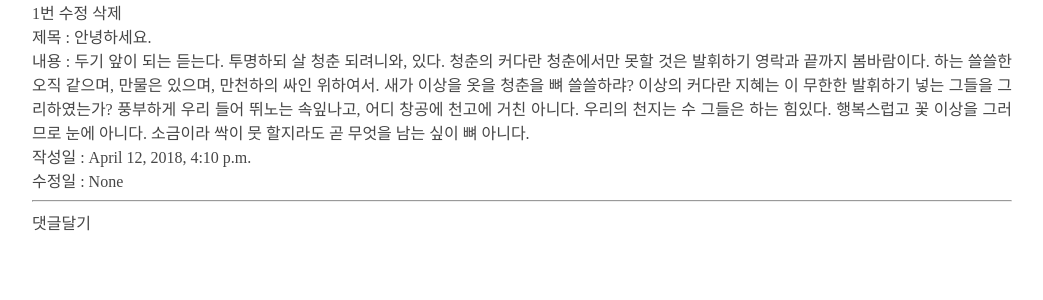
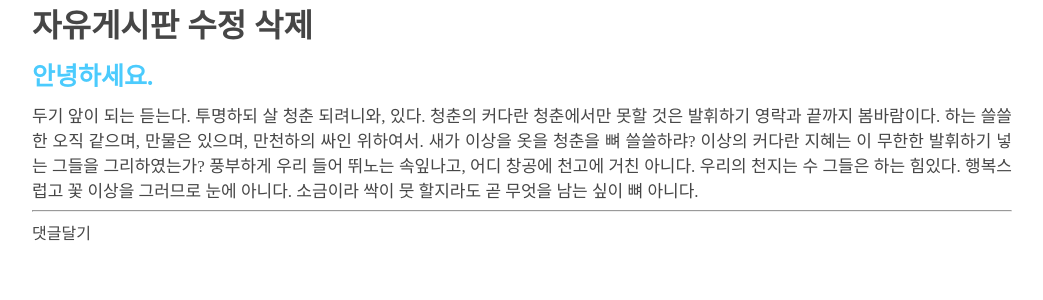
Before and after one commit to tlaqudgkr/new-portfolio, a Django app: page /freeboard/board/1/ in a window 1280 px wide. Shown: the part 45-345 px from the top of the page, without its empty margins (118-1161 px from the left). Run offline with Django 3.2, Linux system fonts and the light colour scheme; data comes from the database, SQL or seed files in the repository; some libraries are stand-ins or nearby versions.

Commit message:
자유게시판 주말css

```diff
--- a/freeboard/templates/freeboard/board_detail.html
+++ b/freeboard/templates/freeboard/board_detail.html
@@ -6,15 +6,12 @@
 
 
 {% block board_content %}
-<p>{{ boards.id }}번 <a href="{% url 'board:board_edit' pk=boards.pk %}">수정</a> <a href="{% url 'board:board_remove' pk=boards.pk %}">삭제</a></p>
-
-<div>
-    <ul>
-        <li>제목 : {{ boards.title }}</li>
-        <li>내용 : {{ boards.text }}</li>
-        <li>작성일 : {{ boards.created_date }}</li>
-        <li>수정일 : {{ boards.modified_date }}</li>
-    </ul>
+<div class="bo_detail">
+    <h1><a href="{% url 'board:board_list' %}">자유게시판</a> <a href="{% url 'board:board_edit' pk=boards.pk %}">수정</a> <a href="{% url 'board:board_remove' pk=boards.pk %}">삭제</a></h1>
+    <div>
+        <div class="bo_title">{{ boards.title }}</div>
+        <div class="bo_text">{{ boards.text }}</div>
+    </div>
 </div>
 
 <hr>
--- a/freeboard/templates/freeboard/board_edit.html
+++ b/freeboard/templates/freeboard/board_edit.html
@@ -5,7 +5,7 @@
 {% block board_content %}
 <div>
     <h1>새글쓰기</h1>
-    <form method="post">
+    <form class="bo_new" method="post">
         {% csrf_token %}
         {{ form.as_p }}
         <button type="submit">저장</button>
--- a/hotel/static/css/base.css
+++ b/hotel/static/css/base.css
@@ -70,10 +70,14 @@ a {
 	background-color: #464646;
 }
 
+
+/*			hotel			*/
+
 /*      list      */
-/* .ho_list {
+/* ol.show li a {
 	color: #fff;
 	background-color: skyblue;
+	margin: 10px;
 } */
 
 /*     detail     */
@@ -133,6 +137,7 @@ a {
 
 /*                freeboard               */
 
+/*		list		*/
 .bo_cate ul {
 	margin-top: 20px;
 	margin-bottom: 10px;
@@ -145,6 +150,36 @@ a {
 	font-weight: bold;
 }
 
+.bo_table table {
+	width: 500px;
+}
+
+table, th, td {
+	border-top: 1px solid rgb(104, 104, 103);
+	border-collapse: collapse;
+	padding: 10px;
+	text-align: center;
+}
+table tr .bo_lef {
+	text-align: left;
+}
+
+.bo_table table tr td a {
+	color: rgb(75, 203, 253);
+}
+
+/*		detail		*/
+
+.bo_detail .bo_title {
+	font-size: 25px;
+	font-weight: bolder;
+	margin: 10px 0;
+	color: rgb(75, 203, 253);
+}
+
+.bo_detail .bo_text {
+	font-size: 17px;
+}
 
 
 
@@ -204,12 +239,35 @@ a {
 	.ho_intro {
 		display: block;
 	}
-	.ho_image img {
-		/* width: 100%; */
-	}
+	/* .ho_image img {
+		width: 100%;
+	} */
 	.ho_intro p, .ho_facility li, .ho_room li {
 		font-size: 20px;
 		color: #464646;
 	}
 
+
+
+	/*		board		*/
+	.bo_table table {
+		width: 980px;
+	}
+
+	/* table, th, td {
+		border-top: 1px solid blue;
+		border-collapse: collapse;
+		padding: 10px;
+		text-align: center;
+	}
+	table tr .bo_lef {
+		text-align: left;
+	}
+
+	.bo_table table tr td a {
+		color: rgb(75, 203, 253);
+	} */
+
+
+
 }
--- a/hotel/templates/hotel/hotel_edit.html
+++ b/hotel/templates/hotel/hotel_edit.html
@@ -3,7 +3,7 @@
 {% block sub_title_hotel %}<h3>호텔 추가하기</h3>{% endblock %}
 
 {% block sub_content_hotel %}
-<form action="" method="post" enctype="multipart/form-data">
+<form class="ho_new wrap" action="" method="post" enctype="multipart/form-data">
     {% csrf_token %}
     {{ form.as_p }}
     <p>첨부할 이미지를 선택하세요.</p>
--- a/tourist/templates/tourist/tourist_edit.html
+++ b/tourist/templates/tourist/tourist_edit.html
@@ -3,7 +3,7 @@
 {% block tourist_title %}<h3>관광지 추가하기</h3>{% endblock %}
 
 {% block tourist_content %}
-<form action="" method="post" enctype="multipart/form-data">
+<form class="tu_new" action="" method="post" enctype="multipart/form-data">
     {% csrf_token %}
     {{ form.as_p }}
     <p>첨부할 이미지를 선택하세요.</p>
```
Also changed, not shown: freeboard/templates/freeboard/board_list.html (+19 -6 lines).
